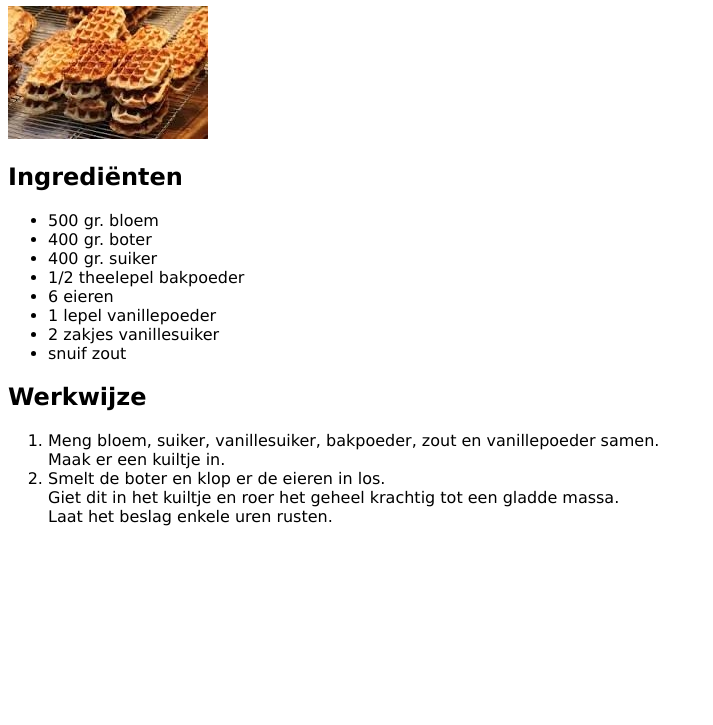
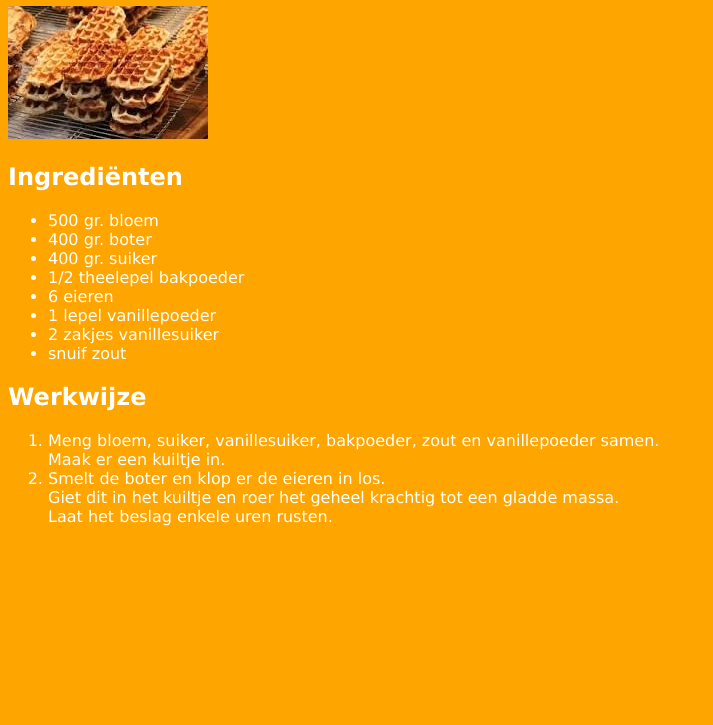
Before and after one commit to TalipAgbaba/recepten, a plain HTML site: page wafels.html in a window 1280 px wide. Shown: the part 75-800 px from the top of the page, without its empty margins (0-713 px from the left). Drawn offline with Linux system fonts and the light colour scheme.

Commit message:
achtergrondkleur orange

```diff
--- a/default.css
+++ b/default.css
@@ -1,9 +1,5 @@
 body {
 	font-family: verdana;
-<<<<<<< HEAD
 	background-color: orange;
-=======
-	background-color: Blue;
->>>>>>> 6b82fe62a97c2ba5782b0b30579518c9535cb522
 	color: white;
 }
```
Also changed, not shown: images/mattentaart.jpg (added).
